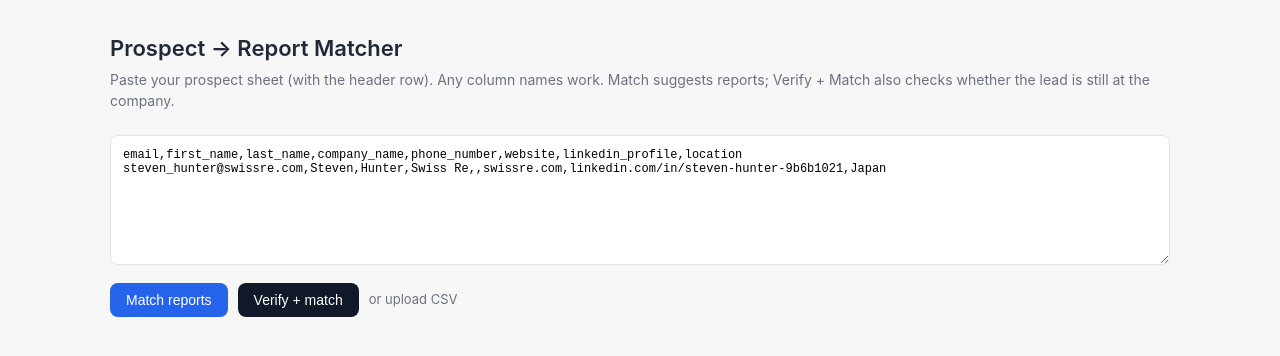
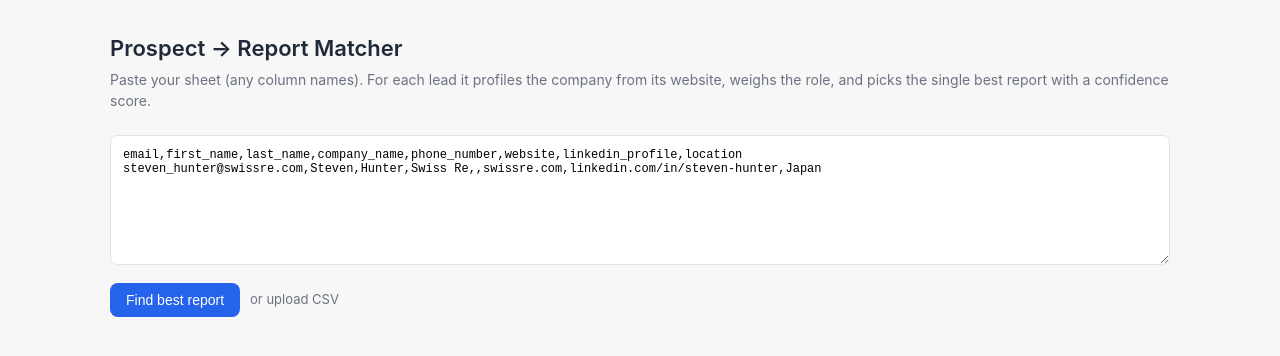
Before and after one commit to himanshusingh60120/ReportMapper, a Next.js app: page / in a window 1280 px wide. Shown: the top 356 px of the page. Built offline with nearby package versions, Linux system fonts and the light colour scheme.

Commit message:
Update page.tsx

```diff
--- a/app/page.tsx
+++ b/app/page.tsx
@@ -4,28 +4,19 @@
 import Papa from 'papaparse';
 
 type Prospect = Record<string, string>;
-type ReportMatch = {
-  report: { id: string; title: string; url: string };
-  score: number;
-  rationale: string;
+type Best = {
+  report: { id: string; title: string; url: string } | null;
+  confidence: number;
+  reasoning: string;
+  companyProfile: string;
+  sector: string;
 };
-type Row = {
-  prospect: Prospect;
-  matches: ReportMatch[];
-  verification?: {
-    status: 'still_there' | 'likely_left' | 'unknown';
-    confidence: number;
-    currentCompany?: string;
-    currentTitle?: string;
-  };
-  previousCompanyMatches?: ReportMatch[];
-  error?: string;
-};
+type Row = { prospect: Prospect; best: Best | null; error?: string };
 
 const SAMPLE = `email,first_name,last_name,company_name,phone_number,website,linkedin_profile,location
-steven_hunter@swissre.com,Steven,Hunter,Swiss Re,,swissre.com,linkedin.com/in/steven-hunter-9b6b1021,Japan`;
+steven_hunter@swissre.com,Steven,Hunter,Swiss Re,,swissre.com,linkedin.com/in/steven-hunter,Japan`;
 
-const CHUNK = 3; // small batches keep each request under Vercel's function timeout
+const CHUNK = 2; // heavier pipeline (website + 2 model calls per row) -> small batches
 
 function parseRows(text: string): Prospect[] {
   const delimiter = text.includes('\t') ? '\t' : ',';
@@ -33,10 +24,11 @@
   return out.data;
 }
 
-const badgeClass = (s?: string) =>
-  s === 'still_there' ? 'b-still' : s === 'likely_left' ? 'b-left' : 'b-unknown';
-const badgeText = (s?: string) =>
-  s === 'still_there' ? 'still there' : s === 'likely_left' ? 'likely left' : 'unknown';
+const get = (p: Prospect, ...keys: string[]) => {
+  for (const k of keys) if (p[k]) return p[k];
+  return '';
+};
+const confClass = (c: number) => (c >= 75 ? 'b-still' : c >= 50 ? 'b-left' : 'b-unknown');
 
 export default function Page() {
   const [text, setText] = useState(SAMPLE);
@@ -44,12 +36,7 @@
   const [loading, setLoading] = useState(false);
   const [err, setErr] = useState('');
 
-  function normalizeEnrich(r: any): Row {
-    const { matches, verification, previousCompanyMatches, ...prospect } = r;
-    return { prospect, matches, verification, previousCompanyMatches };
-  }
-
-  async function run(endpoint: 'match' | 'enrich') {
+  async function run() {
     setErr('');
     setLoading(true);
     setRows([]);
@@ -59,22 +46,18 @@
       const all: Row[] = [];
       for (let i = 0; i < prospects.length; i += CHUNK) {
         const batch = prospects.slice(i, i + CHUNK);
-        const res = await fetch(`/api/${endpoint}`, {
+        const res = await fetch('/api/match', {
           method: 'POST',
           headers: { 'Content-Type': 'application/json' },
           body: JSON.stringify({ prospects: batch }),
         });
         const body = await res.text();
         let data: any;
-        try {
-          data = JSON.parse(body);
-        } catch {
-          throw new Error(`Server returned a non-JSON error (HTTP ${res.status}): ${body.slice(0, 200)}`);
-        }
+        try { data = JSON.parse(body); }
+        catch { throw new Error(`Server returned a non-JSON error (HTTP ${res.status}): ${body.slice(0, 200)}`); }
         if (!res.ok || data.error) throw new Error(data.error || `HTTP ${res.status}`);
-        const got: Row[] = endpoint === 'enrich' ? data.results.map(normalizeEnrich) : data.results;
-        all.push(...got);
-        setRows([...all]); // show progress as each batch finishes
+        all.push(...(data.results as Row[]));
+        setRows([...all]);
       }
     } catch (e: any) {
       setErr(e.message);
@@ -93,18 +76,16 @@
 
   function downloadCsv() {
     const flat = rows.map((r) => ({
-      first_name: r.prospect.first_name || r.prospect.firstName || '',
-      last_name: r.prospect.last_name || r.prospect.lastName || '',
-      company: r.prospect.company_name || r.prospect.companyName || '',
-      email: r.prospect.email || '',
-      status: r.verification ? badgeText(r.verification.status) : '',
-      report1: r.matches[0]?.report.title || '',
-      report1Url: r.matches[0]?.report.url || '',
-      report1Score: r.matches[0]?.score ?? '',
-      report2: r.matches[1]?.report.title || '',
-      report2Url: r.matches[1]?.report.url || '',
-      report3: r.matches[2]?.report.title || '',
-      report3Url: r.matches[2]?.report.url || '',
+      first_name: get(r.prospect, 'first_name', 'firstName'),
+      last_name: get(r.prospect, 'last_name', 'lastName'),
+      company: get(r.prospect, 'company_name', 'companyName'),
+      email: get(r.prospect, 'email'),
+      company_profile: r.best?.companyProfile || '',
+      sector: r.best?.sector || '',
+      best_report: r.best?.report?.title || '',
+      report_url: r.best?.report?.url || '',
+      confidence: r.best?.confidence ?? '',
+      reasoning: r.best?.reasoning || '',
     }));
     const csv = Papa.unparse(flat);
     const blob = new Blob([csv], { type: 'text/csv' });
@@ -118,26 +99,21 @@
     <div className="wrap">
       <h1>Prospect → Report Matcher</h1>
       <p className="sub">
-        Paste your prospect sheet (with the header row). Any column names work. Match suggests
-        reports; Verify + Match also checks whether the lead is still at the company.
+        Paste your sheet (any column names). For each lead it profiles the company from its website,
+        weighs the role, and picks the single best report with a confidence score.
       </p>
 
       <textarea value={text} onChange={(e) => setText(e.target.value)} spellCheck={false} />
 
       <div className="row">
-        <button disabled={loading} onClick={() => run('match')}>
-          {loading ? 'Working…' : 'Match reports'}
-        </button>
-        <button className="secondary" disabled={loading} onClick={() => run('enrich')}>
-          {loading ? 'Working…' : 'Verify + match'}
+        <button disabled={loading} onClick={run}>
+          {loading ? 'Researching…' : 'Find best report'}
         </button>
         <label className="muted" style={{ cursor: 'pointer' }}>
           or upload CSV <input type="file" accept=".csv,.tsv,.txt" onChange={onFile} hidden />
         </label>
         {rows.length > 0 && (
-          <button className="secondary" onClick={downloadCsv}>
-            Download CSV
-          </button>
+          <button className="secondary" onClick={downloadCsv}>Download CSV</button>
         )}
       </div>
 
@@ -148,8 +124,8 @@
           <thead>
             <tr>
               <th>Prospect</th>
-              <th>Status</th>
-              <th>Suggested reports</th>
+              <th>Company (researched)</th>
+              <th>Best report</th>
             </tr>
           </thead>
           <tbody>
@@ -157,39 +133,26 @@
               <tr key={i}>
                 <td>
                   <strong>
-                    {(r.prospect.first_name || r.prospect.firstName || '')}{' '}
-                    {(r.prospect.last_name || r.prospect.lastName || '')}
+                    {get(r.prospect, 'first_name', 'firstName')} {get(r.prospect, 'last_name', 'lastName')}
                   </strong>
-                  <div className="muted">{r.prospect.title || ''}</div>
-                  <div className="muted">{r.prospect.company_name || r.prospect.companyName || ''}</div>
+                  <div className="muted">{get(r.prospect, 'title')}</div>
+                  <div className="muted">{get(r.prospect, 'company_name', 'companyName')}</div>
                 </td>
                 <td>
-                  {r.verification ? (
-                    <>
-                      <span className={`badge ${badgeClass(r.verification.status)}`}>
-                        {badgeText(r.verification.status)}
-                      </span>
-                      {r.verification.currentCompany && (
-                        <div className="muted" style={{ marginTop: 4 }}>
-                          → {r.verification.currentCompany}
-                        </div>
-                      )}
-                    </>
-                  ) : (
-                    <span className="muted">—</span>
-                  )}
+                  <div>{r.best?.companyProfile || '—'}</div>
+                  {r.best?.sector && <div className="muted" style={{ marginTop: 4 }}>{r.best.sector}</div>}
                 </td>
                 <td>
                   {r.error && <span style={{ color: '#b91c1c' }}>{r.error}</span>}
-                  {r.matches.map((m, j) => (
-                    <div className="report" key={j}>
-                      <a href={m.report.url} target="_blank" rel="noreferrer">
-                        {m.report.title}
-                      </a>{' '}
-                      <span className="score">({m.score})</span>
-                      {m.rationale && <div className="why">{m.rationale}</div>}
+                  {r.best?.report ? (
+                    <div className="report">
+                      <a href={r.best.report.url} target="_blank" rel="noreferrer">{r.best.report.title}</a>{' '}
+                      <span className={`badge ${confClass(r.best.confidence)}`}>{r.best.confidence}%</span>
+                      {r.best.reasoning && <div className="why">{r.best.reasoning}</div>}
                     </div>
-                  ))}
+                  ) : (
+                    !r.error && <span className="muted">No strong match</span>
+                  )}
                 </td>
               </tr>
             ))}
```
